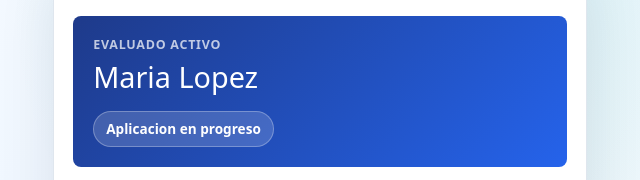
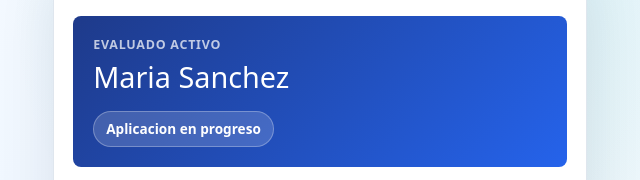
Before and after one commit to BismarckFlores/ProyectoPoo, a website: page portal_examen/web/index.html in a window 1280 px wide. Shown: the part 190-370 px from the top of the page, 611-1251 px from the left. Drawn offline with Linux system fonts and the light colour scheme.

Commit message:
Actualiza nombre del evaluado activo

```diff
--- a/portal_examen/web/index.html
+++ b/portal_examen/web/index.html
@@ -49,7 +49,7 @@
               <div class="preview-body">
                 <div class="preview-panel">
                   <p class="small-label">Evaluado activo</p>
-                  <h2>Maria Lopez</h2>
+                  <h2>Maria Sanchez</h2>
                   <div class="status-pill">Aplicacion en progreso</div>
                 </div>
                 <div class="preview-grid">
```
